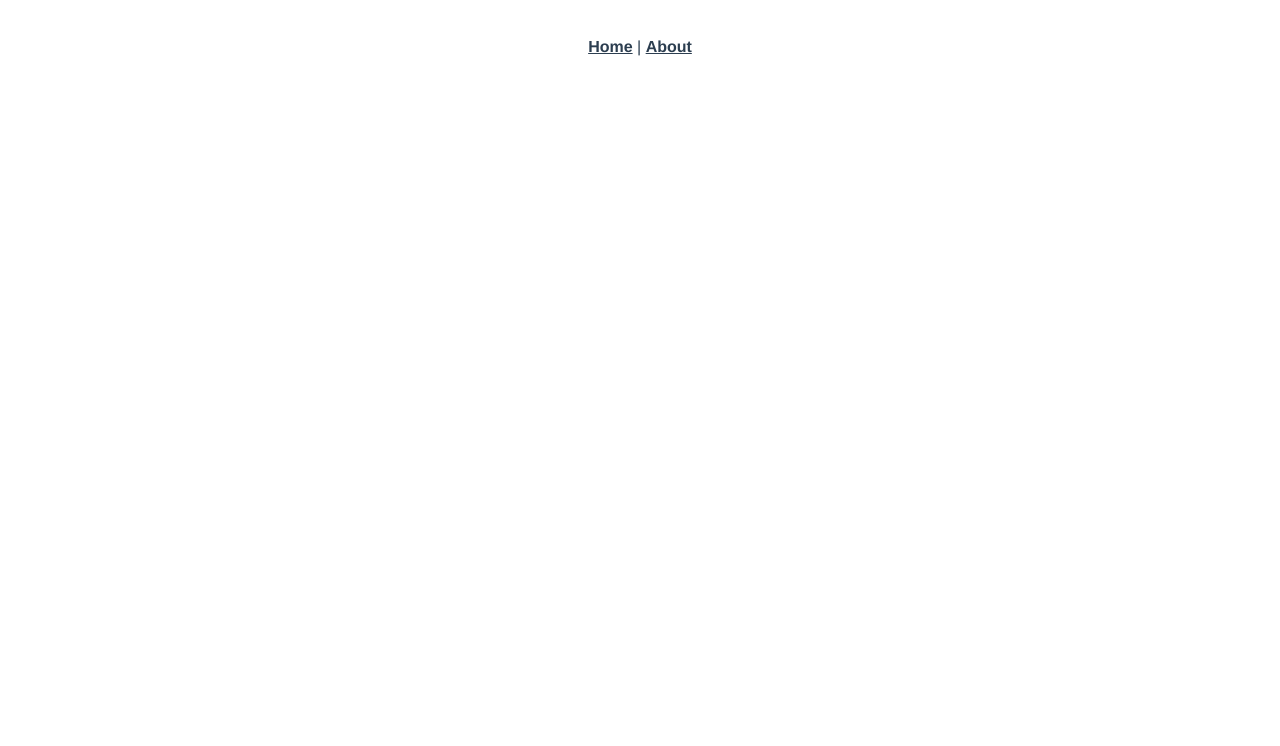
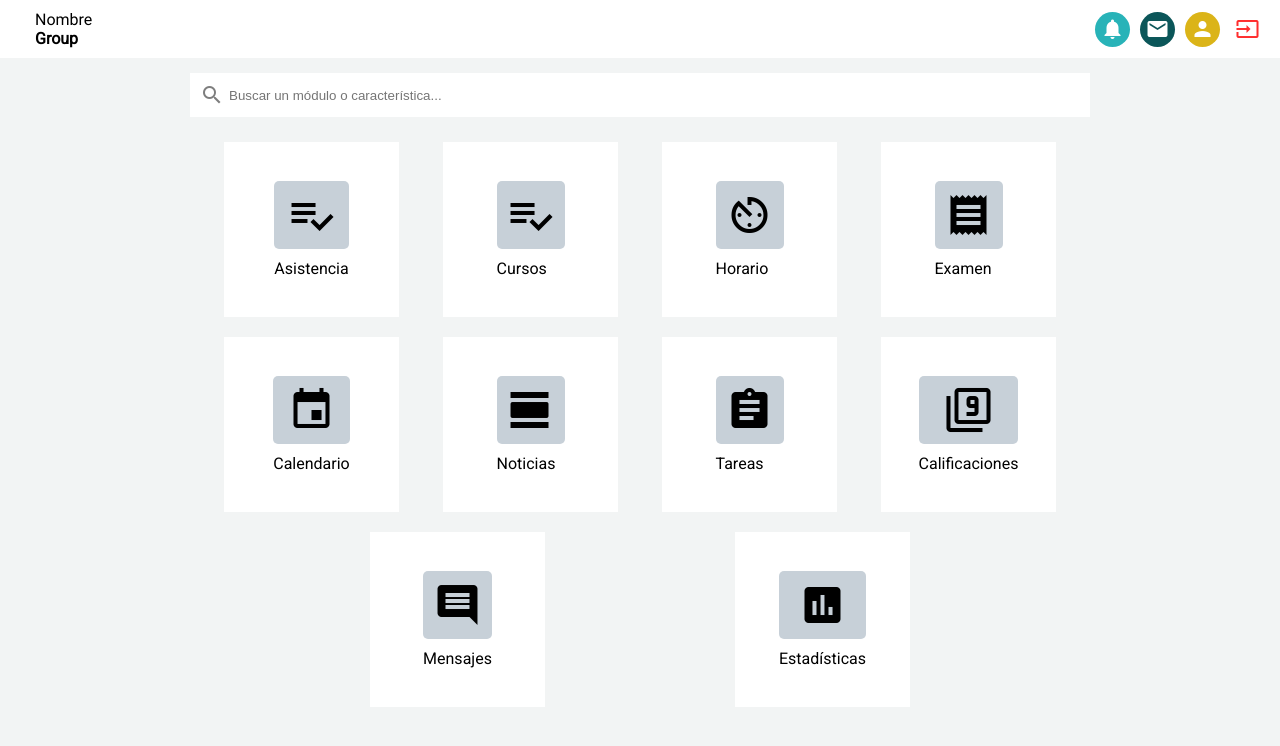
Before and after one commit to MisterQuestions/hackathon_plataforma, a Vue app: page /#/dashboard in a window 1280 px wide. Shown: the top 746 px of the page. Built offline with nearby package versions, Linux system fonts and the light colour scheme.

Commit message:
Added dashboard

```diff
--- a/public/index.html
+++ b/public/index.html
@@ -5,11 +5,13 @@
     <meta http-equiv="X-UA-Compatible" content="IE=edge">
     <meta name="viewport" content="width=device-width,initial-scale=1.0">
     <link rel="icon" href="<%= BASE_URL %>favicon.ico">
-    <title>agora</title>
+    <link href="https://fonts.googleapis.com/css?family=Roboto&display=swap" rel="stylesheet">
+    <link href="https://fonts.googleapis.com/icon?family=Material+Icons" rel="stylesheet">
+    <title>Agora</title>
   </head>
   <body>
     <noscript>
-      <strong>We're sorry but agora doesn't work properly without JavaScript enabled. Please enable it to continue.</strong>
+      <strong>Lo sentimos, pero necesitas tener JavaScript habilitado para acceder a nuestra plataforma.</strong>
     </noscript>
     <div id="app"></div>
     <!-- built files will be auto injected -->
--- a/src/App.vue
+++ b/src/App.vue
@@ -1,32 +1,22 @@
 <template>
   <div id="app">
-    <div id="nav">
+    <!--div id="nav">
       <router-link to="/">Home</router-link> |
       <router-link to="/about">About</router-link>
-    </div>
+    </div-->
     <router-view/>
   </div>
 </template>
 
 <style lang="scss">
-#app {
-  font-family: 'Avenir', Helvetica, Arial, sans-serif;
-  -webkit-font-smoothing: antialiased;
-  -moz-osx-font-smoothing: grayscale;
-  text-align: center;
-  color: #2c3e50;
+* {
+  margin: 0;
+  padding: 0;
+  box-sizing: border-box;
 }
 
-#nav {
-  padding: 30px;
-
-  a {
-    font-weight: bold;
-    color: #2c3e50;
-
-    &.router-link-exact-active {
-      color: #42b983;
-    }
-  }
+body {
+  background-color: #F2F4F4;
+  font-family: 'Roboto', sans-serif;
 }
 </style>
--- /dev/null
+++ b/src/components/Header.vue
@@ -0,0 +1,70 @@
+<template>
+  <div class="header">
+    <div class="me">
+      <div class="name">Nombre</div>
+      <div class="group"><b>Group</b></div>
+    </div>
+    <div class="quickactions">
+      <div class="icon notifications">
+        <i class="material-icons">notifications</i>
+      </div>
+      <div class="icon messages">
+        <i class="material-icons">email</i>
+      </div>
+      <div class="icon profile">
+        <i class="material-icons">person</i>
+      </div>
+      <div class="icon">
+        <i class="material-icons logout">input</i>
+      </div>
+    </div>
+  </div>
+</template>
+
+<style lang="scss" scoped>
+.header {
+  background-color: #ffffff;
+  display: flex;
+  justify-content: space-between;
+  padding: 10px;
+}
+
+.me {
+  margin-left: 25px;
+}
+
+.quickactions {
+  display: flex;
+  align-items: center;
+}
+
+i {
+  color: #ffffff;
+}
+
+.icon {
+  width: 35px;
+  height: 35px;
+  border-radius: 50%;
+  display: flex;
+  align-items: center;
+  justify-content: center;
+  margin: 0 5px;
+}
+
+.notifications {
+  background-color: #28b3b8;
+}
+
+.messages {
+  background-color: #0b5659;
+}
+
+.profile {
+  background-color: #dbb418;
+}
+
+.logout {
+  color: #ff2e2e;
+}
+</style>
--- a/src/router/index.js
+++ b/src/router/index.js
@@ -1,6 +1,7 @@
 import Vue from 'vue'
 import VueRouter from 'vue-router'
 import Login from '../views/Login.vue'
+import Dashboard from '../views/Dashboard.vue'
 
 Vue.use(VueRouter)
 
@@ -11,13 +12,18 @@ const routes = [
     component: Login
   },
   {
-    path: '/about',
-    name: 'about',
-    // route level code-splitting
-    // this generates a separate chunk (about.[hash].js) for this route
-    // which is lazy-loaded when the route is visited.
-    component: () => import(/* webpackChunkName: "about" */ '../views/About.vue')
+    path: '/dashboard',
+    name: 'dashboard',
+    component: Dashboard
   }
+  // {
+  //  path: '/about',
+  //  name: 'about',
+  // route level code-splitting
+  // this generates a separate chunk (about.[hash].js) for this route
+  // which is lazy-loaded when the route is visited.
+  //  component: () => import(/* webpackChunkName: "about" */ '../views/About.vue')
+  // }
 ]
 
 const router = new VueRouter({
--- a/src/views/About.vue
+++ /dev/null
@@ -1,5 +0,0 @@
-<template>
-  <div class="about">
-    <h1>This is an about page</h1>
-  </div>
-</template>
--- /dev/null
+++ b/src/views/Dashboard.vue
@@ -0,0 +1,169 @@
+<template>
+    <div class="dashboard">
+      <Header/>
+      <div class="overview">
+        <div class="searchbox">
+          <i class="material-icons">search</i>
+          <input type="text" placeholder="Buscar un módulo o característica...">
+        </div>
+        <div class="modules">
+          <div class="box">
+            <div class="info">
+              <div class="icon">
+                <i class="material-icons">playlist_add_check</i>
+              </div>
+              <div class="name">Asistencia</div>
+            </div>
+          </div>
+          <div class="box">
+            <div class="info">
+              <div class="icon">
+                <i class="material-icons">playlist_add_check</i>
+              </div>
+              <div class="name">Cursos</div>
+            </div>
+          </div>
+          <div class="box">
+            <div class="info">
+              <div class="icon">
+                <i class="material-icons">av_timer</i>
+              </div>
+              <div class="name">Horario</div>
+            </div>
+          </div>
+          <div class="box">
+            <div class="info">
+              <div class="icon">
+                <i class="material-icons">receipt</i>
+              </div>
+              <div class="name">Examen</div>
+            </div>
+          </div>
+          <div class="box">
+            <div class="info">
+              <div class="icon">
+                <i class="material-icons">event</i>
+              </div>
+              <div class="name">Calendario</div>
+            </div>
+          </div>
+          <div class="box">
+            <div class="info">
+              <div class="icon">
+                <i class="material-icons">view_day</i>
+              </div>
+              <div class="name">Noticias</div>
+            </div>
+          </div>
+          <div class="box">
+            <div class="info">
+              <div class="icon">
+                <i class="material-icons">assignment</i>
+              </div>
+              <div class="name">Tareas</div>
+            </div>
+          </div>
+          <div class="box">
+            <div class="info">
+              <div class="icon">
+                <i class="material-icons">filter_9</i>
+              </div>
+              <div class="name">Calificaciones</div>
+            </div>
+          </div>
+          <div class="box">
+            <div class="info">
+              <div class="icon">
+                <i class="material-icons">insert_comment</i>
+              </div>
+              <div class="name">Mensajes</div>
+            </div>
+          </div>
+          <div class="box">
+            <div class="info">
+              <div class="icon">
+                <i class="material-icons">assessment</i>
+              </div>
+              <div class="name">Estadísticas</div>
+            </div>
+          </div>
+        </div>
+      </div>
+    </div>
+</template>
+
+<style lang="scss" scoped>
+.overview {
+  display: flex;
+  align-items: center;
+  justify-content: center;
+  flex-direction: column;
+  width: 90%;
+  max-width: 900px;
+  margin: auto;
+}
+
+.searchbox {
+  width: 100%;
+  display: flex;
+  background-color: #ffffff;
+  padding: 10px;
+  margin-top: 15px;
+
+  i {
+    opacity: 0.5;
+    margin-right: 5px;
+  }
+
+  input {
+    width: 100%;
+    border: none;
+    outline: none;
+  }
+}
+
+.modules {
+  display: flex;
+  flex-wrap: wrap;
+  margin-top: 15px;
+  justify-content: space-evenly;
+}
+
+.box {
+  width: 175px;
+  height: 175px;
+  margin: 10px;
+  background-color: #ffffff;
+  display: flex;
+  align-items: center;
+  justify-content: center;
+}
+
+.icon {
+  padding: 10px;
+  display: flex;
+  align-items: center;
+  justify-content: center;
+  border-radius: 5px;
+  background-color: #c7d0d8;
+
+  i {
+    font-size: 3rem;
+  }
+}
+
+.name {
+  margin-top: 10px;
+}
+</style>
+
+<script>
+import Header from '@/components/Header.vue'
+
+export default {
+  name: 'header',
+  components: {
+    Header
+  }
+}
+</script>
```
